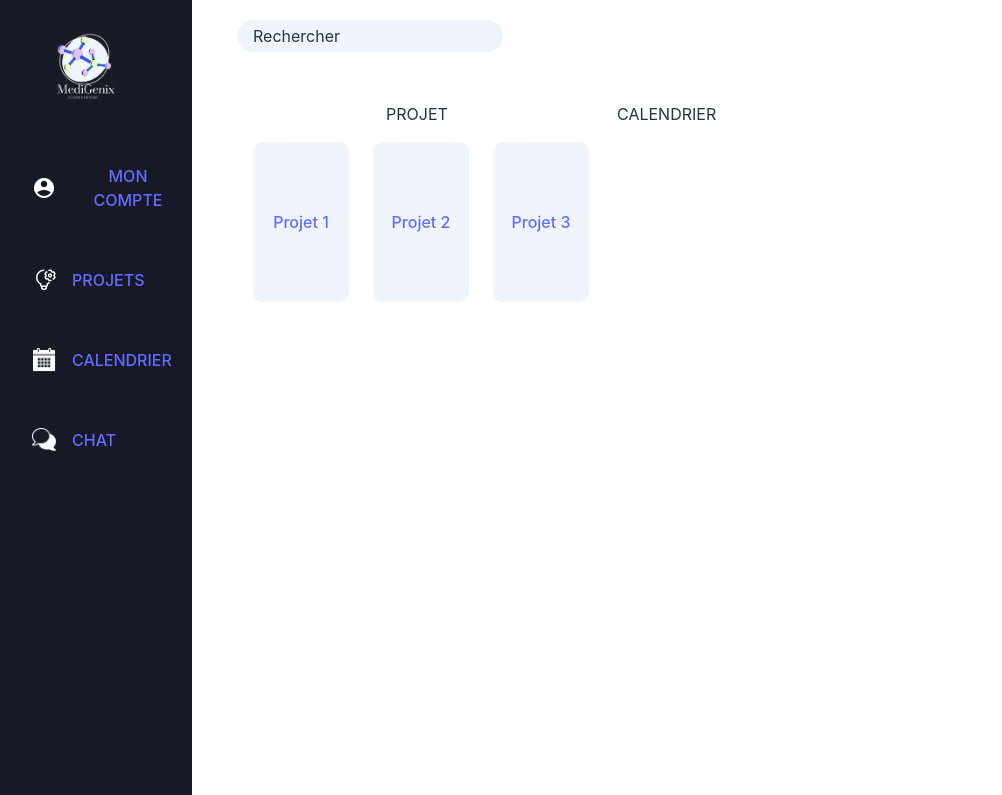
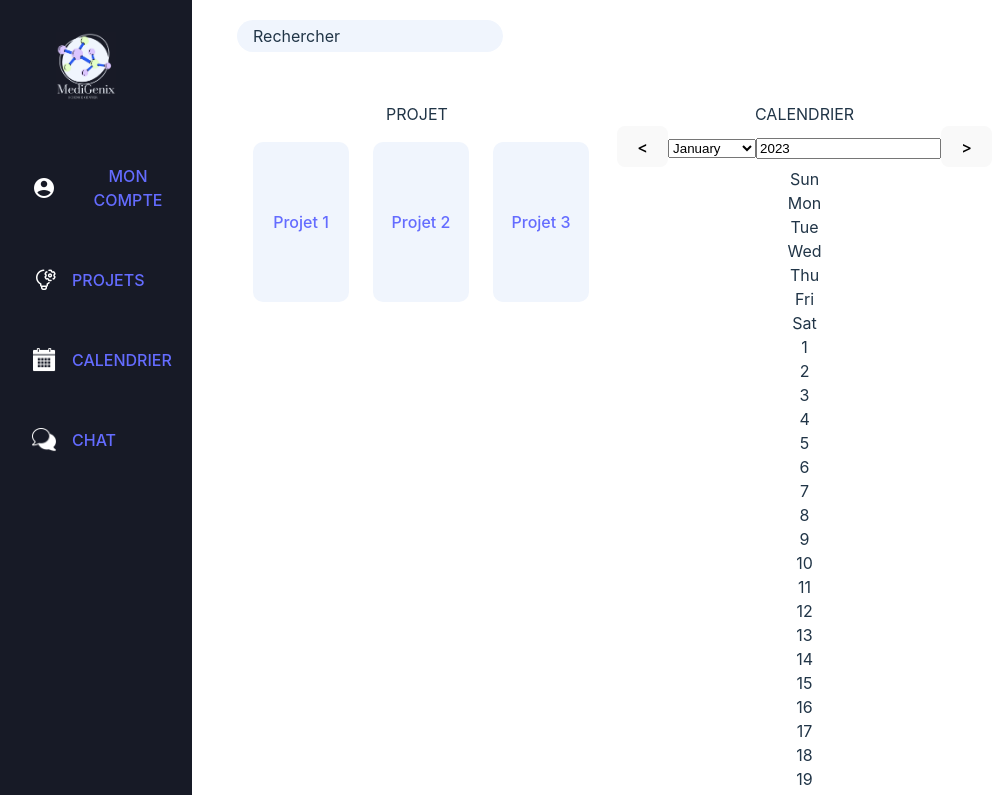
Before and after one commit to MarineRcher/MedGenix-front, a React (Vite) app: page / in a window 1280 px wide. Shown: the top 795 px of the page, without its empty margins (8-1010 px from the left). Built offline with nearby package versions, Linux system fonts and the light colour scheme.

Commit message:
calendar part1

```diff
--- /dev/null
+++ b/src/Component/Calendar/LeftBlock.tsx
@@ -0,0 +1,32 @@
+
+
+function LeftBlock() {
+
+
+
+  // Replace with the actual implementation of arrDays
+  const arrDays = [
+    'Sunday',
+    'Monday',
+    'Tuesday',
+    'Wednesday',
+    'Thursday',
+    'Friday',
+    'Saturday'
+  ];
+
+  return (
+    <div className="flip-container-left">
+
+        <div className="front front-left">
+          <h2>Today</h2>
+          {/* Replace with the actual implementation of date */}
+          <h1>{new Date().getDate()}</h1>
+          <h2>{arrDays[new Date().getDay()]}</h2>
+        </div>
+      </div>
+
+  );
+}
+
+export default LeftBlock;
--- /dev/null
+++ b/src/Component/Calendar/RightBlock.tsx
@@ -0,0 +1,200 @@
+import { useState, ChangeEvent, MouseEvent } from 'react';
+
+const arrMonth: { [key: string]: number } = {
+  January: 31,
+  February: 28,
+  March: 31,
+  April: 30,
+  May: 31,
+  June: 30,
+  July: 31,
+  August: 31,
+  September: 30,
+  October: 31,
+  November: 30,
+  December: 31
+};
+
+const arrDays = [
+  "Sunday",
+  "Monday",
+  "Tuesday",
+  "Wednesday",
+  "Thursday",
+  "Friday",
+  "Saturday"
+];
+
+interface RightBlockProps {
+  date: Date;
+  toggle: boolean;
+  eventList: any[];
+  handleToUpdateDate: (newToggle: boolean) => void;
+}
+
+function RightBlock(props: RightBlockProps) {
+  const [firstDay, setFirstDay] = useState<number>(() =>
+    new Date(
+      `${props.date.getFullYear()}-${props.date.getMonth() + 1}-01`
+    ).getDay()
+  );
+  const [selectedYear, setSelectedYear] = useState<number>(props.date.getFullYear());
+  const [selectedMonth, setSelectedMonth] = useState<number>(props.date.getMonth());
+  const [selectedDay, setSelectedDay] = useState<number>(props.date.getDate());
+
+  const updateMonth = (event: ChangeEvent<HTMLSelectElement>) => {
+    const newMonth = Object.keys(arrMonth).indexOf(event.target.value);
+    setSelectedMonth(newMonth);
+    setFirstDay(new Date(
+      `${selectedYear}-${newMonth + 1}-01`
+    ).getDay());
+  };
+
+  const prevMonth = () => {
+    if (selectedMonth - 1 < 0) {
+      props.handleToUpdateDate(false);
+      setSelectedMonth(11);
+      setSelectedYear(prevYear => prevYear - 1);
+      setFirstDay(new Date(
+        `${selectedYear - 1}-12-01`
+      ).getDay());
+    } else {
+      props.handleToUpdateDate(false);
+      setSelectedMonth(prevMonth => prevMonth - 1);
+      setFirstDay(new Date(
+        `${selectedYear}-${prevMonth}-01`
+      ).getDay());
+    }
+  };
+
+
+  const nextMonth = () => {
+    if (selectedMonth + 1 > 11) {
+      props.handleToUpdateDate(false);
+      setSelectedMonth(0);
+      setSelectedYear((prevYear) => prevYear + 1);
+      setFirstDay(new Date(`${selectedYear + 1}-01-01`).getDay());
+    } else {
+      props.handleToUpdateDate(false);
+      setSelectedMonth((prevMonth) => prevMonth + 1);
+      setFirstDay(new Date(`${selectedYear}-${selectedMonth + 2}-01`).getDay());
+    }
+  };
+
+
+  const updateYear = (event: ChangeEvent<HTMLInputElement>) => {
+    const newYear = parseInt(event.target.value);
+    if (!isNaN(newYear)) {
+      if (event.target.value.length === 4) {
+        props.handleToUpdateDate(false);
+        setSelectedYear(newYear);
+        setFirstDay(new Date(
+          `${newYear}-${selectedMonth + 1}-01`
+        ).getDay());
+      } else {
+        setSelectedYear(newYear);
+      }
+    }
+  };
+
+  const handleClick = (event: MouseEvent<HTMLDivElement>) => {
+    const selectedId = event.currentTarget.dataset.id;
+    if (selectedId !== undefined) {
+      props.handleToUpdateDate(false);
+      setSelectedDay(parseInt(selectedId));
+    }
+  };
+
+  const getDayBlocks = () => {
+    const arrNo: JSX.Element[] = [];
+    for (let n = 0; n < firstDay; n++) {
+      arrNo.push(<div className="day-block" key={n} />);
+    }
+    for (let i = 1; i < arrMonth[Object.keys(arrMonth)[selectedMonth]] + 1; i++) {
+
+
+
+      arrNo.push(
+        <div
+          data-id={i}
+          onClick={handleClick}
+          className={`day-block ${i === selectedDay ? "active" : ""}`}
+          key={i}
+        >
+          <div className="inner">{i}</div>
+        </div>
+      );
+    }
+    return arrNo;
+  }
+
+  const getEvents = () => {
+    const events: JSX.Element[] = [];
+    props.eventList.forEach((event) => {
+      const dateArr = event[0].split('/');
+      if (
+        dateArr[0] == selectedDay &&
+        dateArr[1] == selectedMonth &&
+        dateArr[2] == selectedYear
+      ) {
+        events.push(
+          <div className="event" key={event[0]}>
+            <p className="event-time">{event[1]}</p>
+            <p className="event-name">{event[2]}</p>
+          </div>
+        );
+      }
+    });
+    return events;
+  }
+
+  const monthOptions = Object.keys(arrMonth).map((month, index) => (
+    <option
+      className="option-month"
+      key={month}
+      value={index}
+    >
+      {month}
+    </option>
+  ));
+
+  return (
+    <div className="flip-container-right">
+      <div className={`flipper ${props.toggle ? "" : "toggle"}`}>
+        <div className="front front-right">
+          <div className="container-date-picker">
+            <button className="btn btn-prev" onClick={prevMonth}>
+              &lt;
+            </button>
+            <select className="select-month" onChange={updateMonth}>
+              {monthOptions}
+            </select>
+            <input
+              type="text"
+              className="input-year"
+              onChange={updateYear}
+              value={selectedYear}
+              maxLength={4}
+            />
+            <button className="btn btn-next" onClick={nextMonth}>
+              &gt;
+            </button>
+          </div>
+          <div className="container-day">
+            {arrDays.map((day) => (
+              <div className="weekday" key={day}>
+                {day.substring(0, 3)}
+              </div>
+            ))}
+            {getDayBlocks()}
+          </div>
+        </div>
+        <div className="back back-right">
+          <div className="container-events">{getEvents()} </div>
+        </div>
+      </div>
+    </div>
+  );
+}
+
+export default RightBlock;
--- /dev/null
+++ b/src/Component/Calendar/calendar.tsx
@@ -0,0 +1,28 @@
+import { useState } from 'react';
+import RightBlock from './RightBlock';
+import LeftBlock from './LeftBlock';
+
+function Calendar() {
+    const [toggle, setToggle] = useState(true);
+    const date = new Date();
+    const eventList: any[] = [];
+
+
+    const handleToUpdateDate = (newToggle: boolean) => {
+        setToggle(newToggle);
+    };
+
+    return (
+        <div>
+            <RightBlock
+                date={date}
+                toggle={toggle}
+                eventList={eventList}
+                handleToUpdateDate={handleToUpdateDate}
+            />
+            <LeftBlock />
+        </div>
+    );
+}
+
+export default Calendar;
--- a/src/Page/HomePage.tsx
+++ b/src/Page/HomePage.tsx
@@ -1,6 +1,7 @@
 // Importez les styles nécessaires
 import styles from './../styles/Page/HomePage.module.css';
 import NavHomePage from "../Component/NavHomePage";
+import Calendar from './../Component/Calendar/calendar';
 import { Link } from 'react-router-dom';
 
 function HomePage() {
@@ -20,7 +21,7 @@ function HomePage() {
           </div>
           <div className={styles.calendar}>
             CALENDRIER
-
+          <Calendar />
           </div>
         </div>
         <div className={styles.containerActivityTeamTask}>
```
Also changed, not shown: src/styles/Component/calendar.css (added), 1 other file (tests, documents, lock files or other folders).
